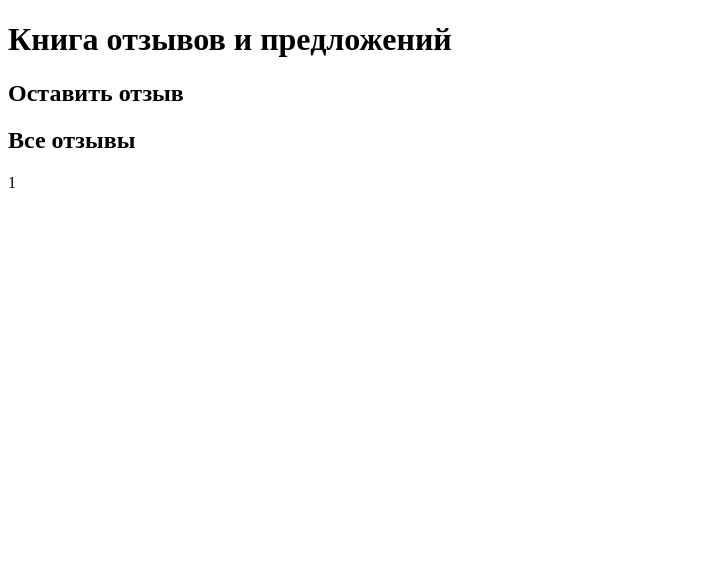
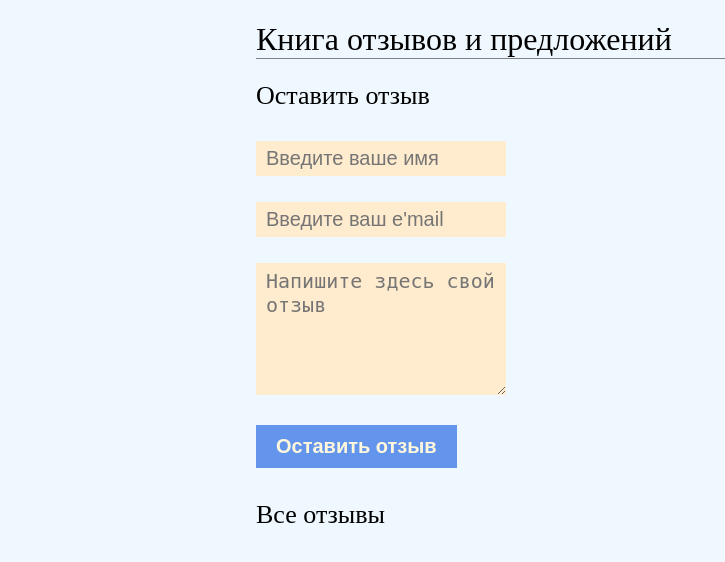
Before and after one commit to F1xYtTT/reviews, a Django app: page / in a window 1280 px wide. Shown: the top 562 px of the page, without its empty margins (0-725 px from the left). Run offline with Django 4.2, Linux system fonts and the light colour scheme.

Commit message:
novii still

```diff
--- /dev/null
+++ b/reviews/static/css/style.css
@@ -0,0 +1,31 @@
+body{
+    margin-left: 20%;
+    margin-right: 20%;
+    background-color: aliceblue;
+
+}
+h1{
+    font-weight: normal;
+    border-bottom: 1px solid grey;
+}
+h2{
+    font-weight: normal;
+    margin-bottom: 30px;
+    font-size: 26px;
+}
+input, textarea {
+    margin-bottom: 10px;
+    background: blanchedalmond;
+    border: 0;
+    padding: 6px 10px;
+    font-size: 20px;
+    width: 30%;
+}
+input[type=submit]{
+    font-weight: bold;
+    background-color: cornflowerblue;
+    color: cornsilk;
+    padding: 10px 20px;
+    font-size: 20px;
+    width: auto;
+}
--- a/reviews/templates/base.html
+++ b/reviews/templates/base.html
@@ -5,7 +5,7 @@
 
 <head>
 <link rel="shortcut icon" href="{% static 'images/favicon.ico' %}" type="image/png">
-
+<link rel="stylesheet" href="{% static 'css/style.css' %}">
 <meta charset="UTF-8">
 
 <title>Книга отзывов</title>
@@ -14,7 +14,7 @@
 
 <body>
     {% block content %}
-    {% endblock %}1
+    {% endblock %}
 
 </body>
 
--- a/reviews/templates/reviews.html
+++ b/reviews/templates/reviews.html
@@ -3,6 +3,13 @@
 <h1> Книга отзывов и предложений </h1>
 <div class="reviws-from">
     <h2> Оставить отзыв </h2>
+    <form>
+        <p><input type="text"placeholder="Введите ваше имя"></p>
+        <p><input type="text" placeholder="Введите ваш e'mail"> </p>
+        <p><textarea placeholder="Напишите здесь свой отзыв" cols="50" rows="5"></textarea></p>
+        <p><input type="submit" value="Оставить отзыв"></p>
+    </form>
+
 </div>
 
 <div class="reviews">
```
